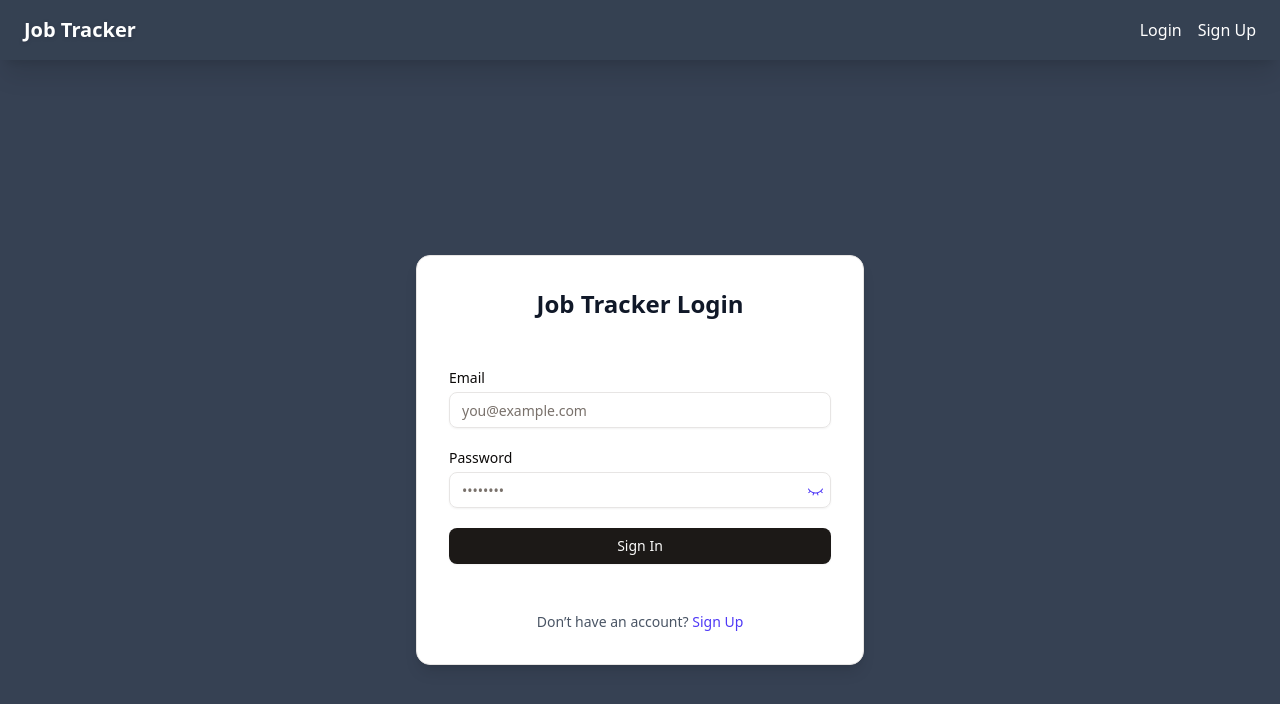
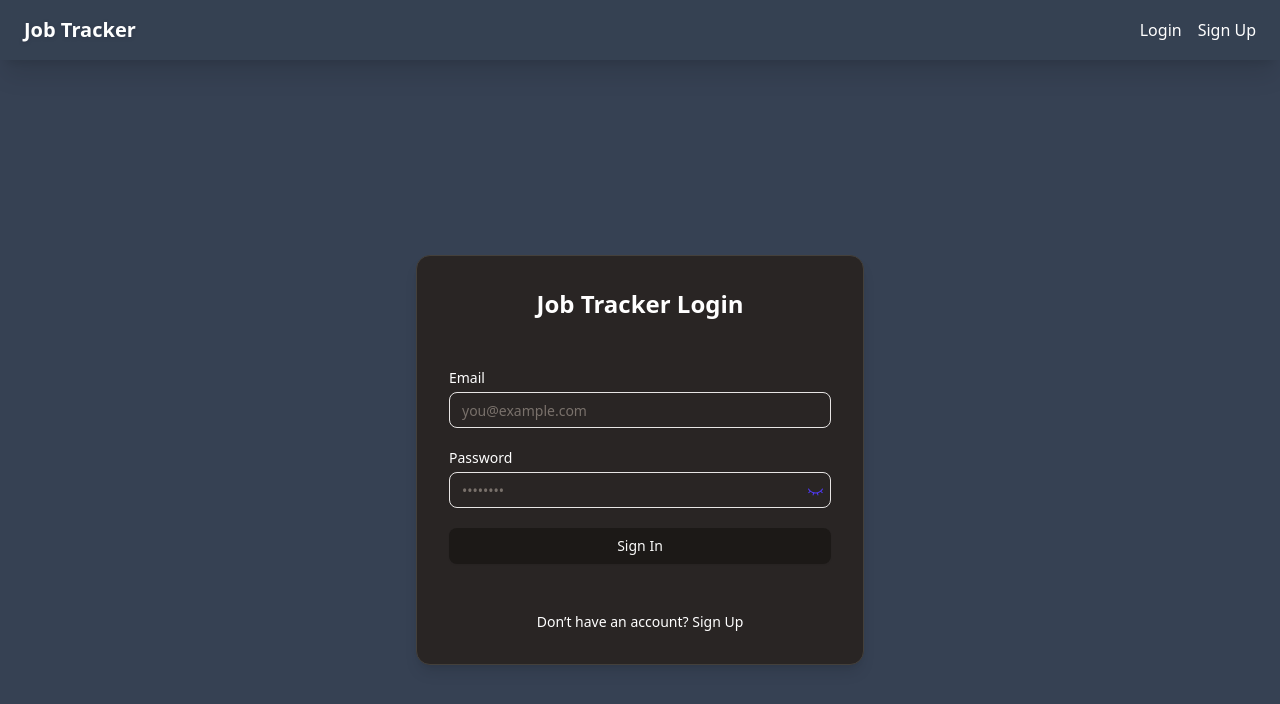
Before and after one commit to gg9192/job-app-tracker, a Next.js app: page /login in a window 1280 px wide. Shown: the top 704 px of the page. Built offline with nearby package versions, Linux system fonts and the light colour scheme.

Commit message:
LAYOUT: wip color scheme fix

```diff
--- a/src/app/login/page.tsx
+++ b/src/app/login/page.tsx
@@ -57,7 +57,7 @@ export default function LoginPage() {
   return (
     <div className="flex min-h-screen items-center justify-center px-4">
       <Card className="w-full max-w-md p-8 shadow-lg">
-        <h1 className="mb-6 text-center text-2xl font-semibold text-gray-900">
+        <h1 className="mb-6 text-center text-2xl font-semibold ">
           Job Tracker Login
         </h1>
         <form className="space-y-5" onSubmit={handleSubmit(onSubmit)}>
@@ -85,11 +85,11 @@ export default function LoginPage() {
             Sign In
           </Button>
         </form>
-        <p className="mt-6 text-center text-sm text-gray-600">
+        <p className="mt-6 text-center text-sm">
           Don’t have an account?{" "}
           <a
             href="/sign-up"
-            className="font-medium text-indigo-600 hover:underline"
+            className="font-medium  hover:underline"
           >
             Sign Up
           </a>
--- a/src/components/ui/card.tsx
+++ b/src/components/ui/card.tsx
@@ -1,13 +1,14 @@
 import * as React from "react";
 
 import { cn } from "@/lib/utils";
+import { palette } from "@/lib/theme/colors";
 
 function Card({ className, ...props }: React.ComponentProps<"div">) {
   return (
     <div
       data-slot="card"
       className={cn(
-        "bg-card text-card-foreground flex flex-col gap-6 rounded-xl border py-6 shadow-sm",
+        `${palette.secondary} ${palette.lightText} flex flex-col gap-6 rounded-xl border border-stone-700 py-6 shadow-sm`,
         className,
       )}
       {...props}
@@ -32,7 +33,7 @@ function CardTitle({ className, ...props }: React.ComponentProps<"div">) {
   return (
     <div
       data-slot="card-title"
-      className={cn("leading-none font-semibold", className)}
+      className={cn("leading-none font-semibold", palette.accent, className)}
       {...props}
     />
   );
@@ -42,7 +43,7 @@ function CardDescription({ className, ...props }: React.ComponentProps<"div">) {
   return (
     <div
       data-slot="card-description"
-      className={cn("text-muted-foreground text-sm", className)}
+      className={cn("text-sm", palette.info, className)}
       {...props}
     />
   );
@@ -65,7 +66,7 @@ function CardContent({ className, ...props }: React.ComponentProps<"div">) {
   return (
     <div
       data-slot="card-content"
-      className={cn("px-6", className)}
+      className={cn("px-6", palette.neutralText, className)}
       {...props}
     />
   );
@@ -75,7 +76,10 @@ function CardFooter({ className, ...props }: React.ComponentProps<"div">) {
   return (
     <div
       data-slot="card-footer"
-      className={cn("flex items-center px-6 [.border-t]:pt-6", className)}
+      className={cn(
+        `flex items-center px-6 pt-6 border-t border-stone-700 ${palette.lightText}`,
+        className,
+      )}
       {...props}
     />
   );
```
